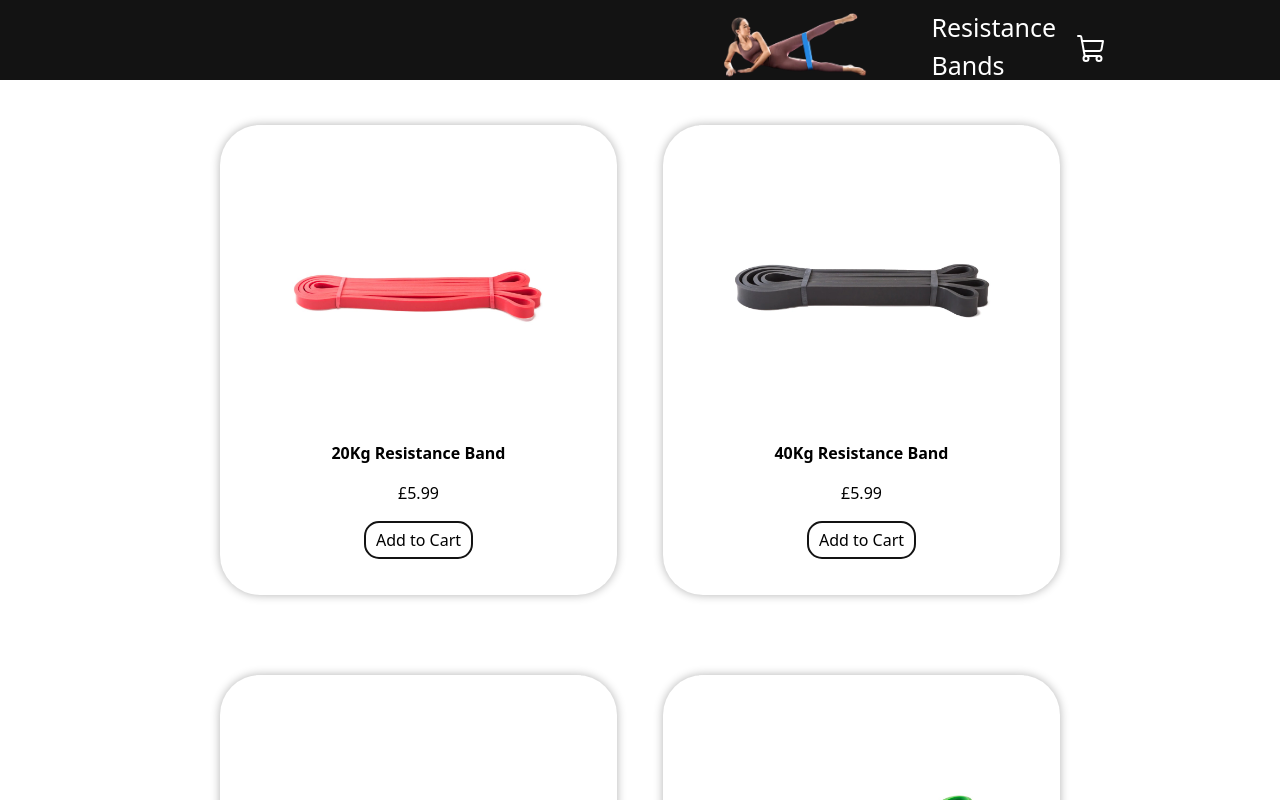
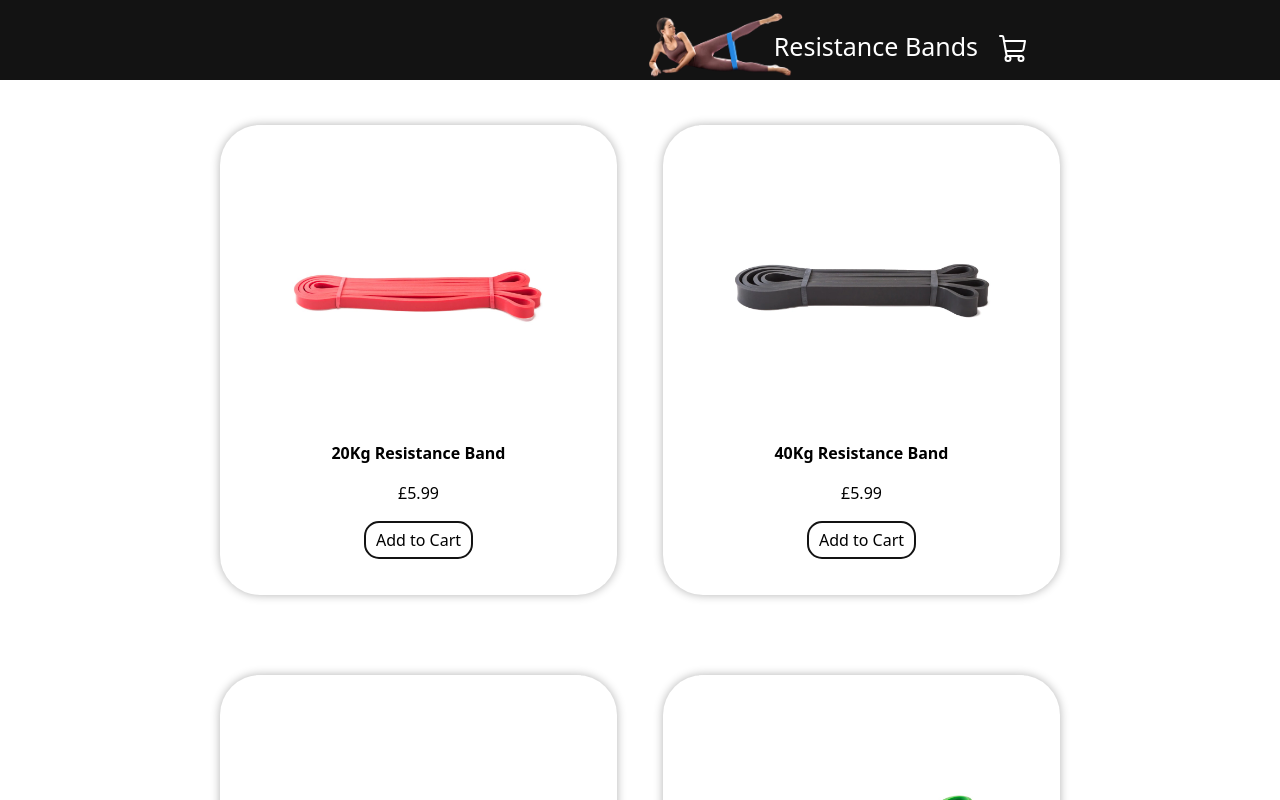
Before and after one commit to dennihous/resistanceBands, a React app: page / in a window 1280 px wide. Shown: the top 800 px of the page. Built offline with nearby package versions, Linux system fonts and the light colour scheme.

Commit message:
Adding a testNavbar

```diff
--- a/src/features/NavBar/TestNavBar.tsx
+++ b/src/features/NavBar/TestNavBar.tsx
@@ -2,17 +2,19 @@ import React from "react";
 import { Link } from "react-router-dom";
 import { ShoppingCart } from "phosphor-react";
 import Image from 'react-bootstrap/Image';
-import "./testNavBar.scss";
+import "./TestNavBar.scss";
 
 export default function TestNavBar() {
   return (
     <div className="navbar">
-      <div className="links">
+      <Link to="/">
         <Image
           src="/images/Icon-removed-background.png"
           alt="Logo"
           className="resistance-band-logo-image"
         />
+      </Link>
+      <div className="links">
         <Link to="/"> Resistance Bands </Link>
         <Link to="/cart">
           <ShoppingCart size={32} />
```
